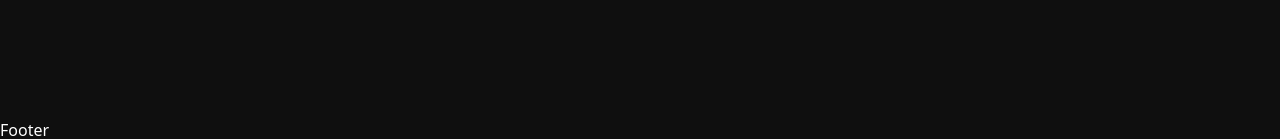
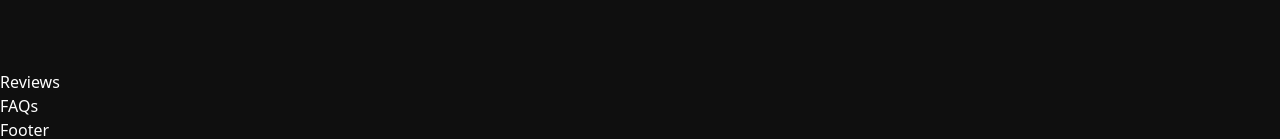
Before and after one commit to Sanket0798/Portfolio-2.0, a Next.js app: page / in a window 1280 px wide. Shown: the part 686-825 px from the top of the page. Built offline with nearby package versions, Linux system fonts and the light colour scheme.

Commit message:
Minor Changes.

```diff
--- a/app/layout.js
+++ b/app/layout.js
@@ -2,6 +2,8 @@ import { Roboto_Mono, Roboto_Flex, Orbitron } from "next/font/google";
 import "./styles/globals.css";
 import Navbar from "./components/Navbar";
 import Footer from "./components/Footer";
+import Reviews from "./components/Reviews";
+import FAQs from "./components/FAQs";
 
 // Configure the fonts with desired weights
 const robotoMono = Roboto_Mono({
@@ -11,8 +13,8 @@ const robotoMono = Roboto_Mono({
 });
 
 const orbitron = Orbitron({
-  subsets: ['latin'], // Choose the subset as per your project requirements
-  weight: ['400', '700'], // Include specific weights, e.g., 400, 700
+  subsets: ["latin"], // Choose the subset as per your project requirements
+  weight: ["400", "700"], // Include specific weights, e.g., 400, 700
 });
 
 const robotoFlex = Roboto_Flex({
@@ -38,11 +40,11 @@ export default function RootLayout({ children }) {
       <body
         className={`${robotoMono.variable} ${robotoFlex.variable} font-sans antialiased pt-[28px] pb-[28px]`}
       >
-         <div className="flex flex-col min-h-screen">
+        <div className="flex flex-col min-h-screen">
           <Navbar />
-          <main className="flex-grow">
-            {children}
-          </main>
+          <main className="flex-grow">{children}</main>
+          <Reviews />
+          <FAQs />
           <Footer />
         </div>
       </body>
```
